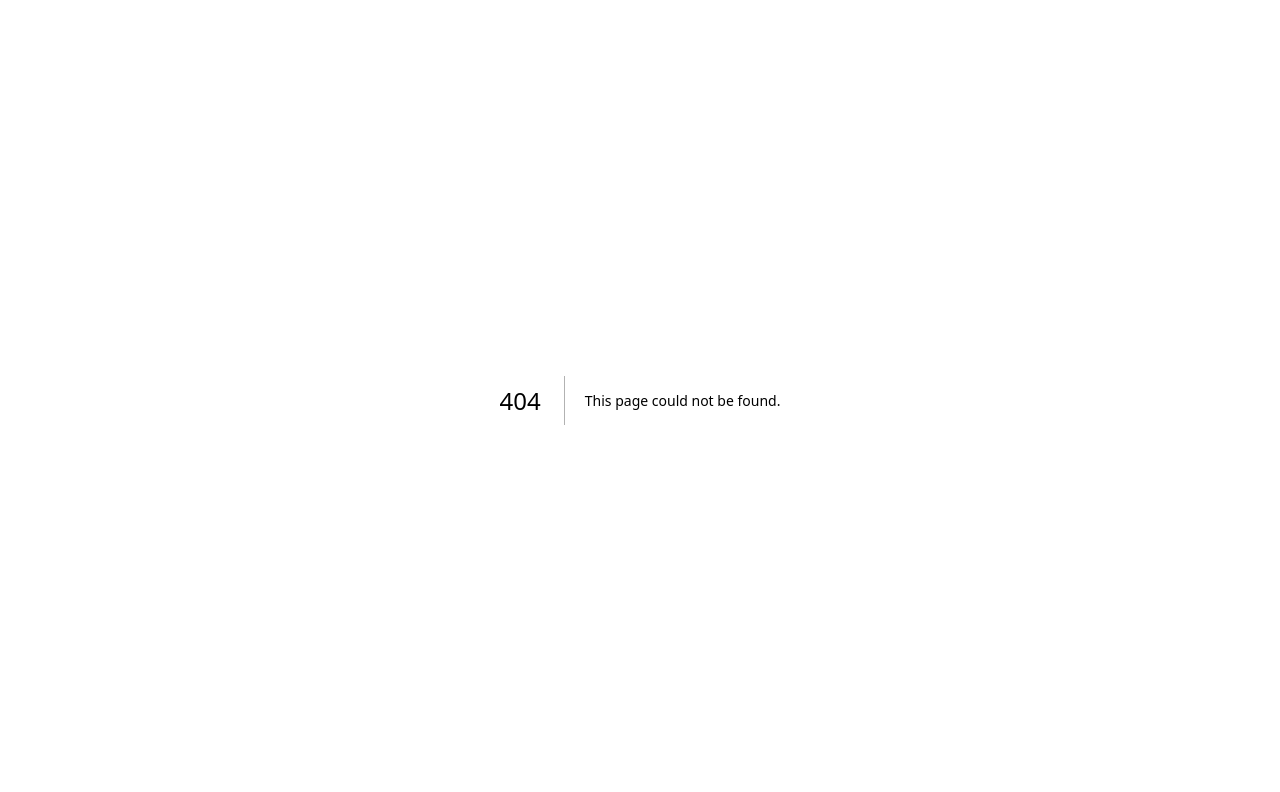
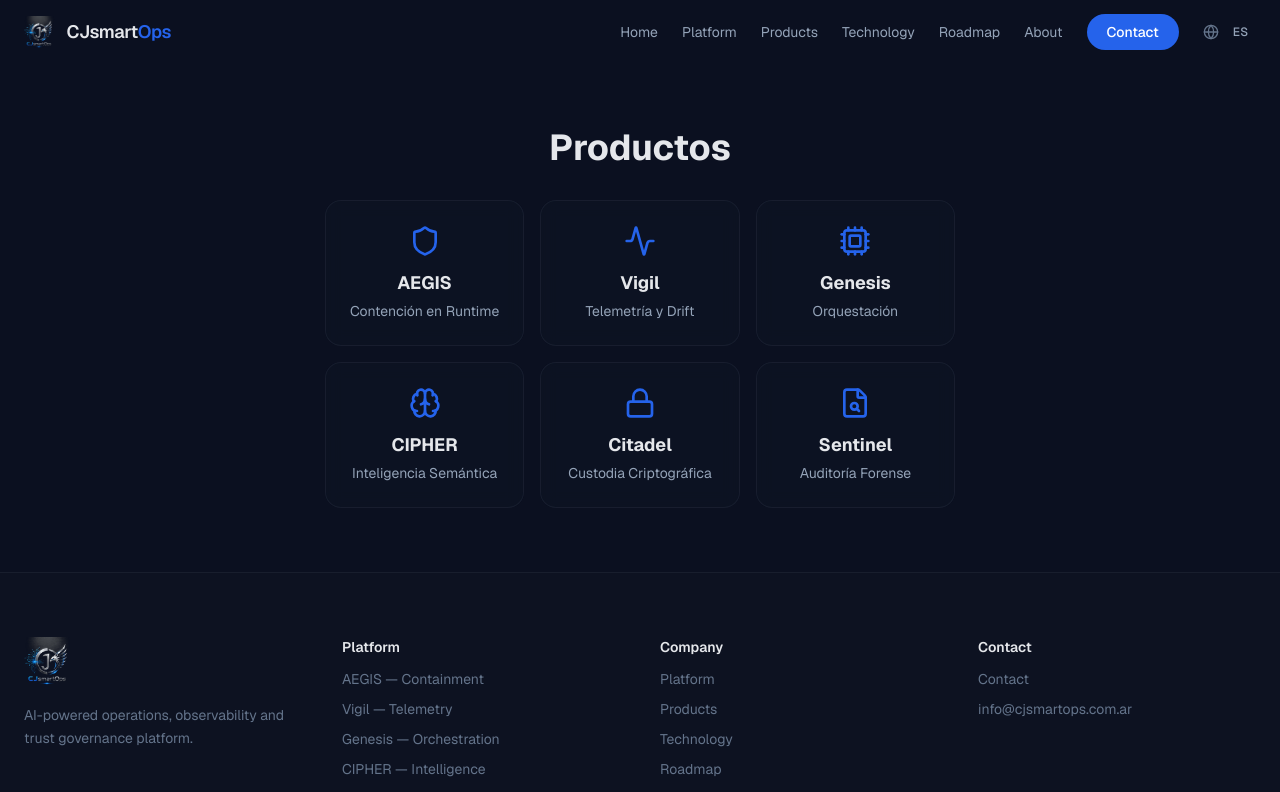
Before and after one commit to CJsmartOps/cjsmartops-web, a Next.js app: page /en/products in a window 1280 px wide. Before the commit this address had no page. Shown: the top 792 px of the page. Built offline with nearby package versions, Linux system fonts and the light colour scheme.

Commit message:
test: ultra-simple products overview

```diff
--- /dev/null
+++ b/app/[lang]/products/page.tsx
@@ -0,0 +1,30 @@
+import Link from "next/link";
+import { Shield, Activity, Cpu, Brain, Lock, FileSearch } from "lucide-react";
+
+interface Props { params: Promise<{ lang: string }> }
+
+export default async function ProductsPage({ params }: Props) {
+  const { lang } = await params;
+
+  return (
+    <div className="flex flex-col pt-32 pb-16 px-6 text-center">
+      <h1 className="text-4xl font-bold">Productos</h1>
+      <div className="mt-8 grid gap-4 max-w-4xl mx-auto sm:grid-cols-2 lg:grid-cols-3">
+        {[
+          { key: "aegis", name: "AEGIS", icon: Shield, desc: "Contención en Runtime" },
+          { key: "vigil", name: "Vigil", icon: Activity, desc: "Telemetría y Drift" },
+          { key: "genesis", name: "Genesis", icon: Cpu, desc: "Orquestación" },
+          { key: "cipher", name: "CIPHER", icon: Brain, desc: "Inteligencia Semántica" },
+          { key: "citadel", name: "Citadel", icon: Lock, desc: "Custodia Criptográfica" },
+          { key: "sentinel", name: "Sentinel", icon: FileSearch, desc: "Auditoría Forense" },
+        ].map(({ key: k, name, icon: Icon, desc }) => (
+          <Link key={k} href={`/${lang}/products/${k}`} className="rounded-2xl border border-border bg-surface/40 p-6 backdrop-blur-sm hover:border-border-glow hover:bg-surface/60 transition-all">
+            <Icon className="h-8 w-8 text-accent mx-auto mb-3" />
+            <h3 className="text-lg font-bold" translate="no">{name}</h3>
+            <p className="text-sm text-secondary mt-1">{desc}</p>
+          </Link>
+        ))}
+      </div>
+    </div>
+  );
+}
```
